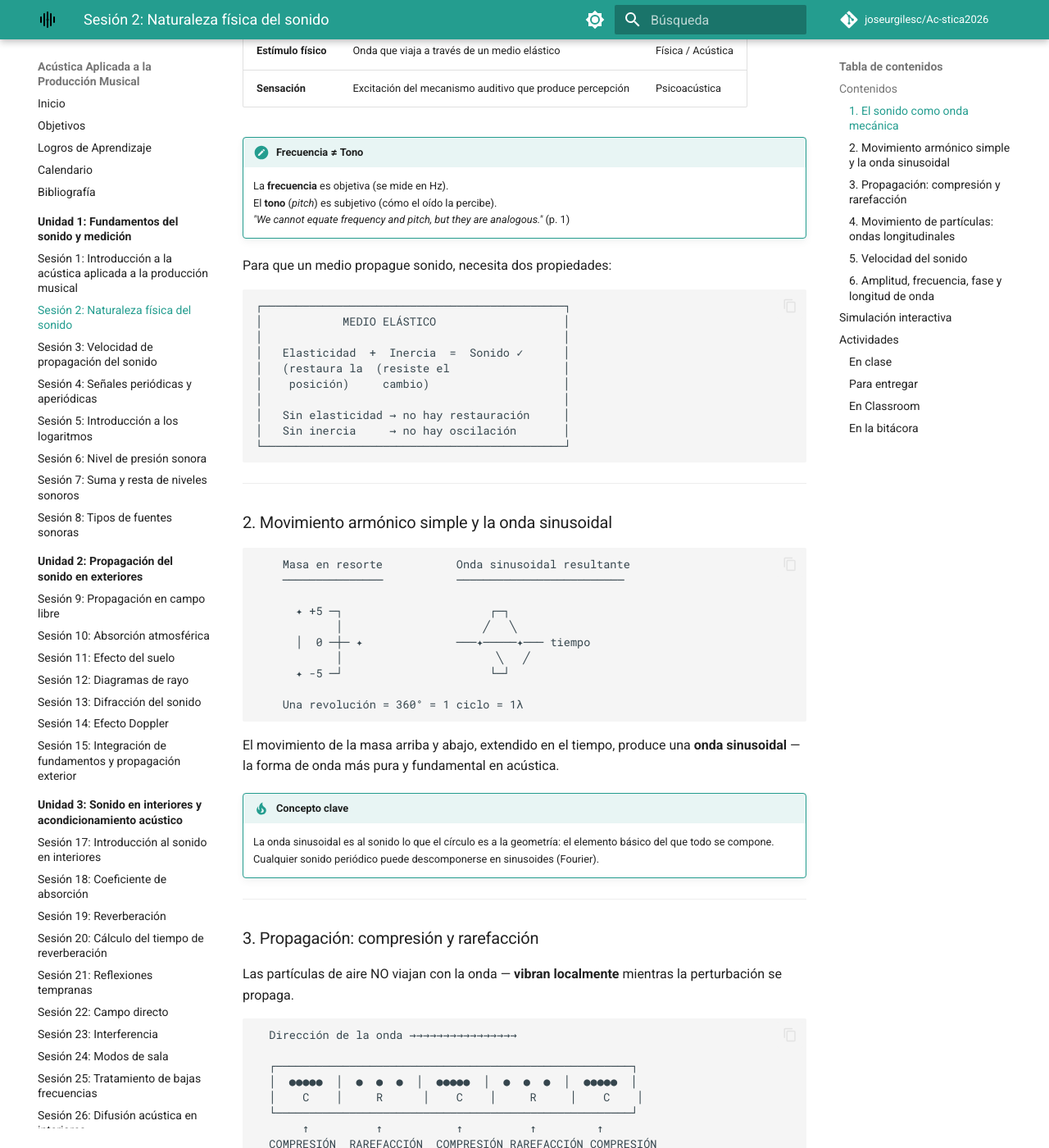
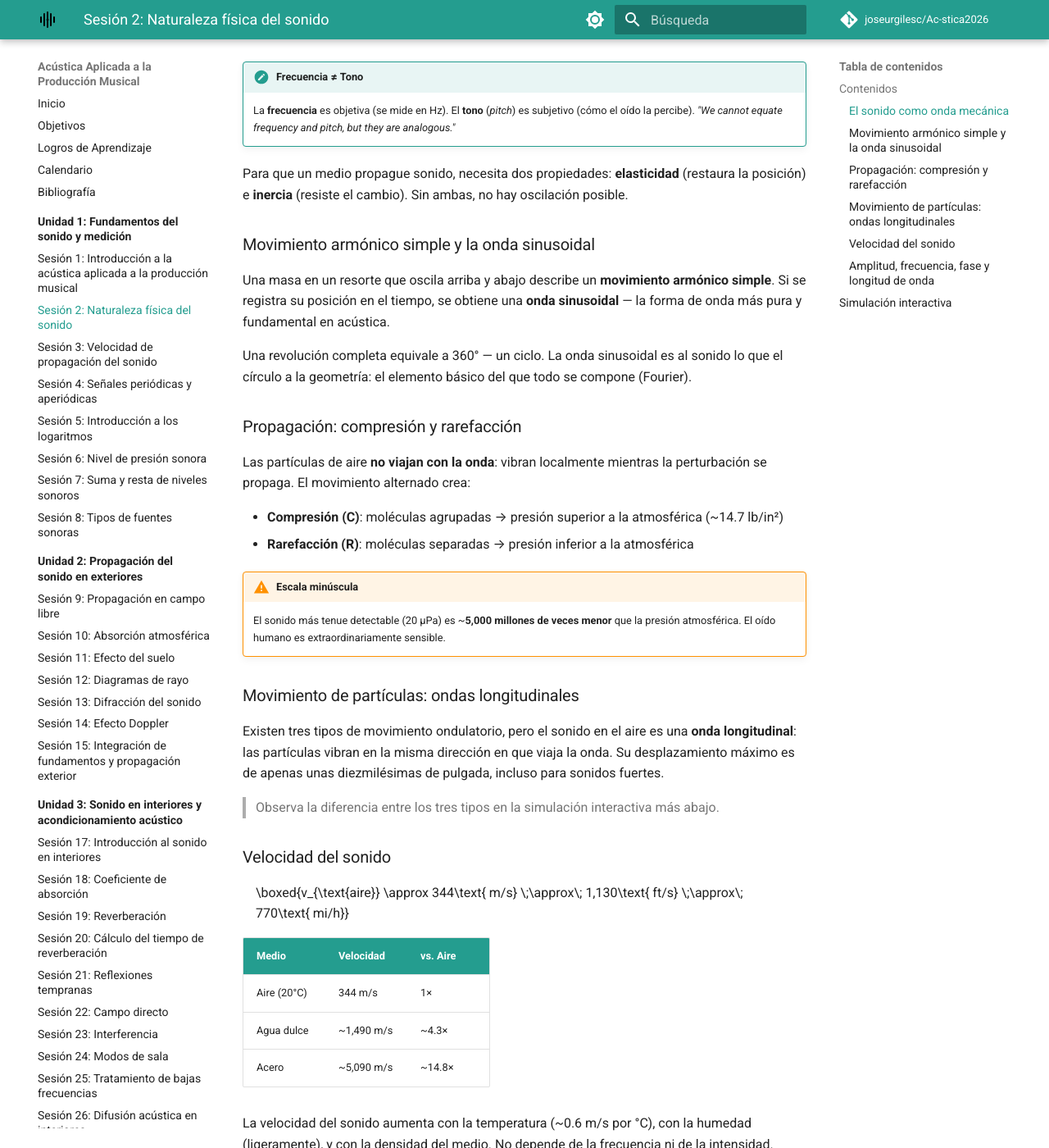
Before and after one commit to joseurgilesc/Ac-stica2026, an MkDocs documentation site: the page built from docs/unidades/U-1-fundamentos-medicion/sesion-02/index.md, in a window 1280 px wide and 1400 px high, scrolled down 456 px. Shown: the whole window at 82% size. Built offline with MkDocs 1.6.1 and Material for MkDocs 9.7.7, drawn with Linux system fonts in a browser that asks for light colours; comment, search, counter and statistics services are not loaded; some of the changed text lies outside the part shown.

Commit message:
refactor: sesión 2 solo contenido estudiante + guía docente separada
- Sesión 2: texto limpio, sin diagramas ASCII, con fórmula destacada y simulación
- Nueva guía docente: actividades Classroom, rúbrica, esquema de clase, recursos
- docs/guias-docente/ fuera de la navegación (acceso directo por URL)

````diff
--- a/docs/unidades/U-1-fundamentos-medicion/sesion-02/index.md
+++ b/docs/unidades/U-1-fundamentos-medicion/sesion-02/index.md
@@ -1,12 +1,8 @@
 # Sesión 2: Naturaleza física del sonido
-
-**📚 Sesión** | *Herramientas: p5.js, Google Classroom, DAW*
-
----
 
 ## Contenidos
 
-### 1. El sonido como onda mecánica
+### El sonido como onda mecánica
 
 El sonido puede entenderse de dos maneras complementarias (Everest & Pohlmann, 2009, p. 1):
 
@@ -16,127 +12,47 @@
 | **Sensación** | Excitación del mecanismo auditivo que produce percepción | Psicoacústica |
 
 !!! note "Frecuencia ≠ Tono"
-    La **frecuencia** es objetiva (se mide en Hz).
-    El **tono** (*pitch*) es subjetivo (cómo el oído la percibe).
-    *"We cannot equate frequency and pitch, but they are analogous."* (p. 1)
+    La **frecuencia** es objetiva (se mide en Hz). El **tono** (*pitch*) es subjetivo (cómo el oído la percibe). *"We cannot equate frequency and pitch, but they are analogous."*
 
-Para que un medio propague sonido, necesita dos propiedades:
+Para que un medio propague sonido, necesita dos propiedades: **elasticidad** (restaura la posición) e **inercia** (resiste el cambio). Sin ambas, no hay oscilación posible.
 
-```
-┌─────────────────────────────────────────────┐
-│            MEDIO ELÁSTICO                   │
-│                                             │
-│   Elasticidad  +  Inercia  =  Sonido ✓      │
-│   (restaura la  (resiste el                 │
-│    posición)     cambio)                    │
-│                                             │
-│   Sin elasticidad → no hay restauración     │
-│   Sin inercia     → no hay oscilación       │
-└─────────────────────────────────────────────┘
-```
+### Movimiento armónico simple y la onda sinusoidal
 
----
+Una masa en un resorte que oscila arriba y abajo describe un **movimiento armónico simple**. Si se registra su posición en el tiempo, se obtiene una **onda sinusoidal** — la forma de onda más pura y fundamental en acústica.
 
-### 2. Movimiento armónico simple y la onda sinusoidal
+Una revolución completa equivale a 360° — un ciclo. La onda sinusoidal es al sonido lo que el círculo a la geometría: el elemento básico del que todo se compone (Fourier).
 
-```
-    Masa en resorte           Onda sinusoidal resultante
-    ───────────────           ─────────────────────────
+### Propagación: compresión y rarefacción
 
-      ✦ +5 ─┐                      ┌─┐
-            │                     ╱   ╲
-      │  0 ─┼─ ✦              ───✦─────✦─── tiempo
-            │                       ╲   ╱
-      ✦ -5 ─┘                      └─┘
+Las partículas de aire **no viajan con la onda**: vibran localmente mientras la perturbación se propaga. El movimiento alternado crea:
 
-    Una revolución = 360° = 1 ciclo = 1λ
-```
-
-El movimiento de la masa arriba y abajo, extendido en el tiempo, produce una **onda sinusoidal** — la forma de onda más pura y fundamental en acústica.
-
-!!! tip "Concepto clave"
-    La onda sinusoidal es al sonido lo que el círculo es a la geometría: el elemento básico del que todo se compone. Cualquier sonido periódico puede descomponerse en sinusoides (Fourier).
-
----
-
-### 3. Propagación: compresión y rarefacción
-
-Las partículas de aire NO viajan con la onda — **vibran localmente** mientras la perturbación se propaga.
-
-```
-  Dirección de la onda →→→→→→→→→→→→→→→→
-
-  ┌─────────────────────────────────────────────────────┐
-  │  ●●●●●  │  ●  ●  ●  │  ●●●●●  │  ●  ●  ●  │  ●●●●●  │
-  │    C    │     R      │    C    │     R     │    C    │
-  └─────────────────────────────────────────────────────┘
-       ↑          ↑           ↑          ↑         ↑
-  COMPRESIÓN  RAREFACCIÓN  COMPRESIÓN RAREFACCIÓN COMPRESIÓN
-  (alta P)    (baja P)     (alta P)   (baja P)   (alta P)
-```
-
-| Zona | Moléculas | Presión relativa |
-|---|---|---|
-| **Compresión (C)** | Agrupadas ●●●●● | > Atmosférica (+ΔP) |
-| **Rarefacción (R)** | Separadas ● ● ● | < Atmosférica (−ΔP) |
+- **Compresión (C)**: moléculas agrupadas → presión superior a la atmosférica (~14.7 lb/in²)
+- **Rarefacción (R)**: moléculas separadas → presión inferior a la atmosférica
 
 !!! warning "Escala minúscula"
-    La diferencia de presión en una onda sonora es ínfima. El sonido más tenue detectable (20 µPa) es ~**5,000 millones de veces menor** que la presión atmosférica. El oído humano es extraordinariamente sensible.
+    El sonido más tenue detectable (20 µPa) es ~**5,000 millones de veces menor** que la presión atmosférica. El oído humano es extraordinariamente sensible.
 
----
+### Movimiento de partículas: ondas longitudinales
 
-### 4. Movimiento de partículas: ondas longitudinales
+Existen tres tipos de movimiento ondulatorio, pero el sonido en el aire es una **onda longitudinal**: las partículas vibran en la misma dirección en que viaja la onda. Su desplazamiento máximo es de apenas unas diezmilésimas de pulgada, incluso para sonidos fuertes.
 
-Existen tres tipos de movimiento ondulatorio:
+> Observa la diferencia entre los tres tipos en la simulación interactiva más abajo.
 
-```
-  A) CIRCULAR         B) TRANSVERSAL        C) LONGITUDINAL
-     (agua)              (cuerda)              (sonido en aire)
-
-     ╭─○─╮             ╱╲  ╱╲              →●→ ●← ●→ ●← ●→
-     ○   ○            ╱  ╲╱  ╲               →  →  →  →  →
-     ╰─○─╯               ↘↗                  partículas vibran
-   (órbitas)         (⟂ a la onda)          (∥ a la onda)
-```
-
-> El sonido en el aire es una **onda longitudinal**: las partículas vibran en la misma dirección en que viaja la onda. Su desplazamiento máximo es de apenas **unas diezmilésimas de pulgada**, incluso para sonidos fuertes (p. 4).
-
----
-
-### 5. Velocidad del sonido
+### Velocidad del sonido
 
 \[
 \boxed{v_{\text{aire}} \approx 344\text{ m/s} \;\approx\; 1,130\text{ ft/s} \;\approx\; 770\text{ mi/h}}
 \]
 
-| Medio | Velocidad | Comparación |
+| Medio | Velocidad | vs. Aire |
 |---|---|---|
-| Aire (20°C) | 344 m/s | Referencia |
-| Agua dulce | ~1,490 m/s | ~4.3× más rápido |
-| Acero | ~5,090 m/s | ~14.8× más rápido |
-| Luz (vacío) | 300,000,000 m/s | ~870,000× más rápido |
+| Aire (20°C) | 344 m/s | 1× |
+| Agua dulce | ~1,490 m/s | ~4.3× |
+| Acero | ~5,090 m/s | ~14.8× |
 
-!!! info "Factores que afectan la velocidad"
-    - **↑ Temperatura** → ↑ velocidad (+0.6 m/s por °C)
-    - **↑ Humedad** → ↑ velocidad (ligeramente)
-    - **↑ Densidad del medio** → ↑ velocidad (sólidos > líquidos > gases)
-    - La frecuencia y la intensidad **no afectan** significativamente la velocidad
+La velocidad del sonido aumenta con la temperatura (~0.6 m/s por °C), con la humedad (ligeramente), y con la densidad del medio. No depende de la frecuencia ni de la intensidad.
 
----
-
-### 6. Amplitud, frecuencia, fase y longitud de onda
-
-```
-        λ (longitud de onda)
-    ├──────────┤
-        ┌─┐                 Amplitud (A) = altura máxima
-       ╱   ╲               Período (T)   = tiempo de 1 ciclo
-      ✦     ✦              Frecuencia (f) = 1/T ciclos/seg [Hz]
-       ╲   ╱   A           Fase (φ)       = desplazamiento temporal
-        └─┘
-    ├─────┤
-        T
-```
+### Amplitud, frecuencia, fase y longitud de onda
 
 **La relación fundamental de la acústica:**
 
@@ -147,70 +63,30 @@
 | Frecuencia | Longitud de onda (aire, 20°C) | Referencia musical |
 |---|---|---|
 | 20 Hz | 17.2 m | Límite inferior audible |
-| 50 Hz | 6.88 m | Subgrave electrónico |
+| 50 Hz | 6.88 m | Subgrave |
 | 100 Hz | 3.44 m | Grave de bajo |
-| 440 Hz | 0.78 m | **La central (A4)** — diapasón |
-| 1,000 Hz | 0.34 m | Frecuencia de referencia |
+| 440 Hz | 0.78 m | **La central (A4)** |
+| 1,000 Hz | 0.34 m | Referencia |
 | 4,000 Hz | 8.6 cm | Presencia vocal |
 | 10,000 Hz | 3.4 cm | Brillo / aire |
 | 20,000 Hz | 1.7 cm | Límite superior audible |
 
 !!! tip "¿Por qué importa λ?"
-    La longitud de onda determina cómo interactúa el sonido con los objetos:
-    - Si λ >> objeto → el sonido lo **rodea** (difracción)
-    - Si λ << objeto → el sonido se **refleja**
-    - Esto explica por qué los graves (λ grande) son difíciles de controlar en salas pequeñas
+    Si λ es mucho mayor que un obstáculo, el sonido lo **rodea** (difracción). Si λ es mucho menor, el sonido se **refleja**. Esto explica por qué los graves (λ grande) son difíciles de controlar en recintos pequeños.
 
 ---
 
 ## Simulación interactiva
 
-Modifica los parámetros y activa/desactiva capas para analizar cada fenómeno por separado:
+Modifica los parámetros y activa/desactiva capas para analizar cada fenómeno:
 
-- 🟢 **Desplazamiento** — onda sinusoidal de las partículas
-- 🔴 **Presión** — derivada (coseno), máx. en cruces por cero
-- 🟡🔵 **Partículas** — coloreadas por zona (compresión/rarefacción)
-- 🟠🟢 **Densidad** — fondo coloreado por concentración de moléculas
+- 🟢 **Desplazamiento** — movimiento sinusoidal de las partículas
+- 🔴 **Presión** — derivada de la posición (máxima en los cruces por cero)
+- 🟡🔵 **Partículas** — coloreadas por zona de compresión o rarefacción
+- 🟠🟢 **Densidad** — fondo graduado según concentración molecular
 
 <iframe src="simulacion.html" width="100%" height="560" style="border: none; border-radius: 8px;"></iframe>
 
 ---
 
-## Actividades
-
-### En clase
-
-- **Demostración física**: vibración con cuerda, diapasón o altavoz — observar nodos y antinodos.
-- **Observación en DAW**: capturar formas de onda de voz, guitarra, sinusoidal y ruido blanco. Comparar.
-- **Simulación p5.js**:
-    1. Configurar 3 combinaciones diferentes de parámetros (ej: baja frecuencia + alta amplitud vs alta frecuencia + baja amplitud)
-    2. Capturar pantalla de cada configuración
-    3. Activar/desactivar capas para entender cada fenómeno por separado
-
-### Para entregar
-
-| Parámetro | ¿Qué cambia visualmente? | ¿Qué cambia auditivamente? |
-|---|---|---|
-| **Amplitud** | | |
-| **Frecuencia** | | |
-| **Fase** | | |
-| **Velocidad** | | |
-
-### En Classroom
-
-Asocia cada término con lo que observas en la simulación:
-
-- Amplitud → ________________
-- Frecuencia → ________________
-- Fase → ________________
-- Longitud de onda → ________________
-- Compresión → ________________
-- Rarefacción → ________________
-
-### En la bitácora
-
-Responde en 150 palabras: ¿Por qué el sonido en el aire es una onda longitudinal y no transversal? ¿Qué pasaría si no existiera un medio elástico?
-
----
-
-*Basado en: Everest, F. A. & Pohlmann, K. C. (2009). **Master Handbook of Acoustics** (5th ed.). McGraw-Hill. Capítulo 1: Fundamentals of Sound, pp. 1–16.*
+*Basado en: Everest, F. A. & Pohlmann, K. C. (2009). Master Handbook of Acoustics (5th ed.). McGraw-Hill. Capítulo 1, pp. 1–16.*
````
Also changed, not shown: docs/guias-docente/sesion-02.md (added, +140 -0 lines).
